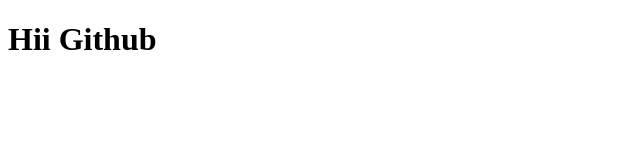
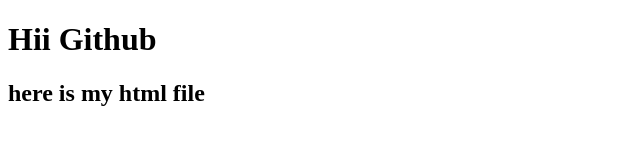
Before and after one commit to sakshijadhav10/Testbook, a plain HTML site: page index.html in a window 1280 px wide. Shown: the whole page, without its empty margins (0-640 px from the left). Drawn offline with Linux system fonts and the light colour scheme.

Commit message:
index.html

```diff
--- a/index.html
+++ b/index.html
@@ -7,5 +7,6 @@
 </head>
 <body>
     <h1>Hii Github</h1>
+    <h2>here is my html file</h2>
 </body>
 </html>
```
